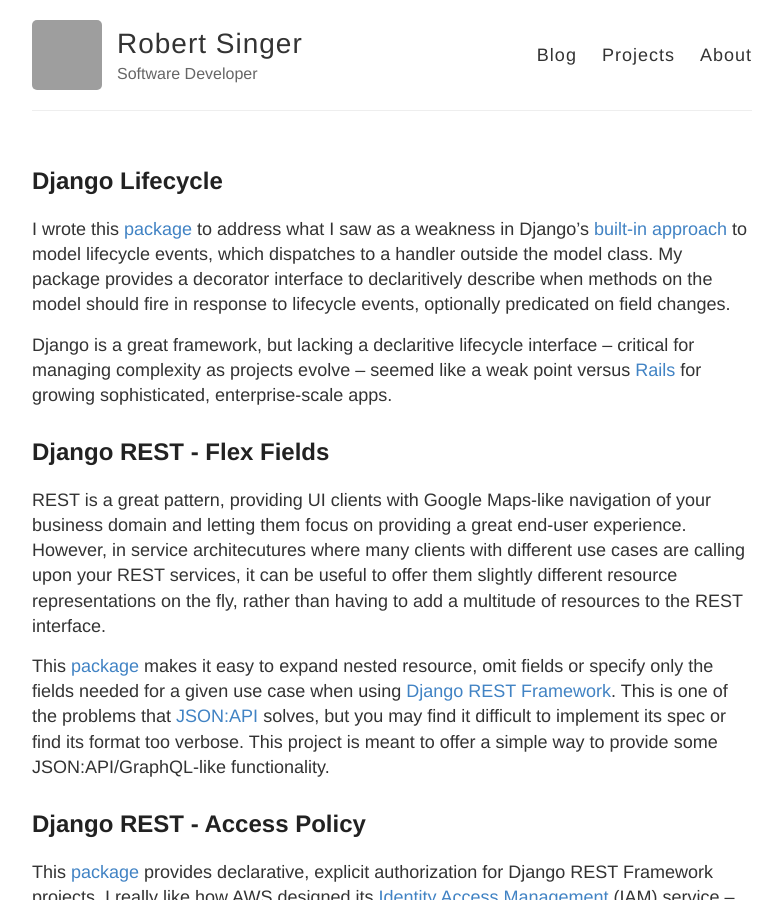
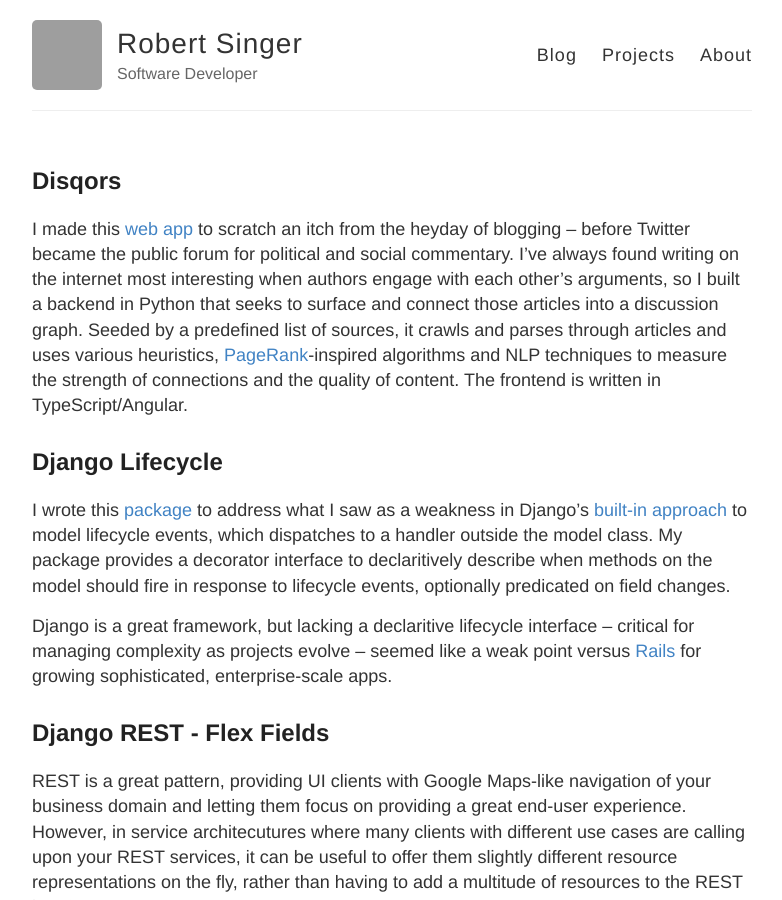
Before and after one commit to rsinger86/rsinger86.github.io, a Jekyll site: the page built from projects.md, in a window 1280 px wide and 900 px high. Shown: the whole window, without its empty margins (248-1030 px from the left). Built offline with Jekyll 4.4.1, drawn with Linux system fonts in a browser that asks for light colours; grey boxes are pictures that could not be loaded.

Commit message:
Add to project section

```diff
--- a/projects.md
+++ b/projects.md
@@ -3,6 +3,10 @@ layout: page
 title: Projects
 permalink: /projects/
 ---
+
+## Disqors
+
+I made this [web app](https://www.disqors.com/) to scratch an itch from the heyday of blogging -- before Twitter became the public forum for political and social commentary. I've always found writing on the internet most interesting when authors engage with each other's arguments, so I built a backend in Python that seeks to surface and connect those articles into a discussion graph. Seeded by a predefined list of sources, it crawls and parses through articles and uses various heuristics, [PageRank](https://en.wikipedia.org/wiki/PageRank)-inspired algorithms and NLP techniques to measure the strength of connections and the quality of content. The frontend is written in TypeScript/Angular.
 
 ## Django Lifecycle
 
```
